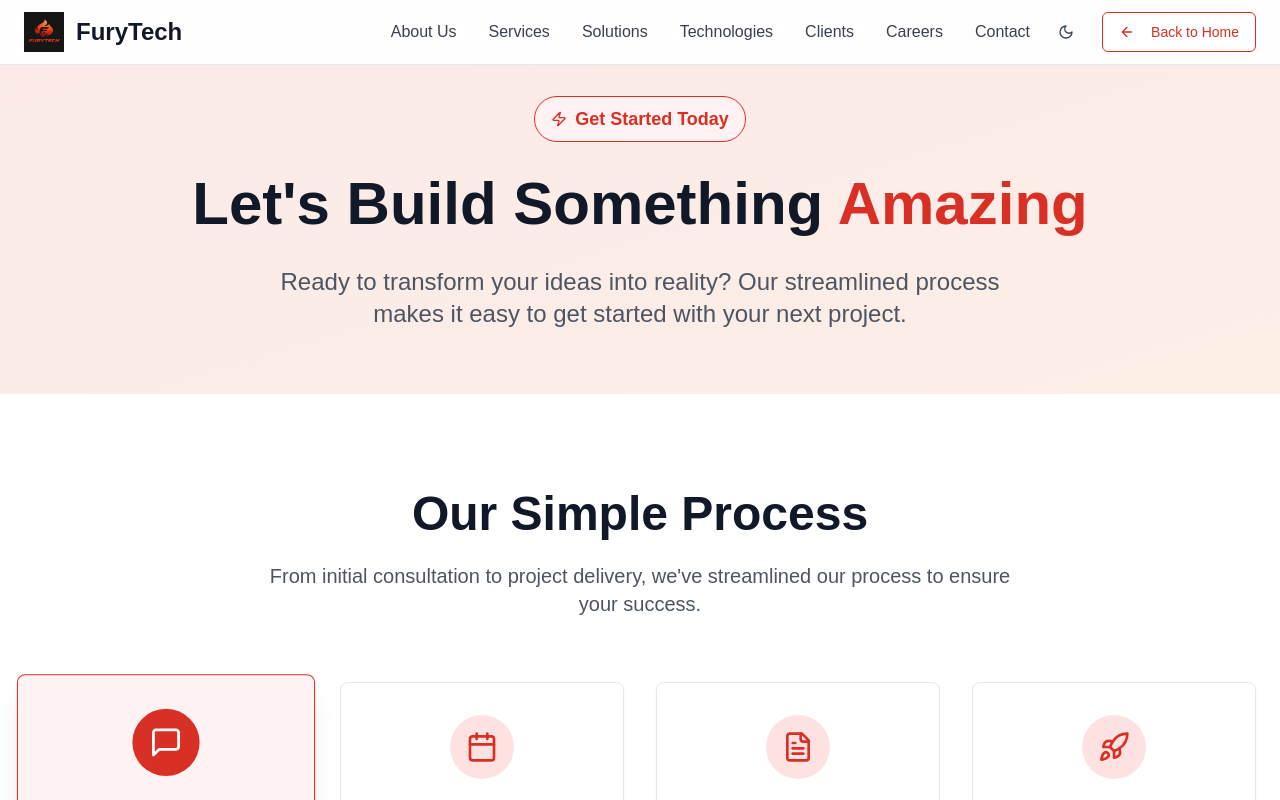
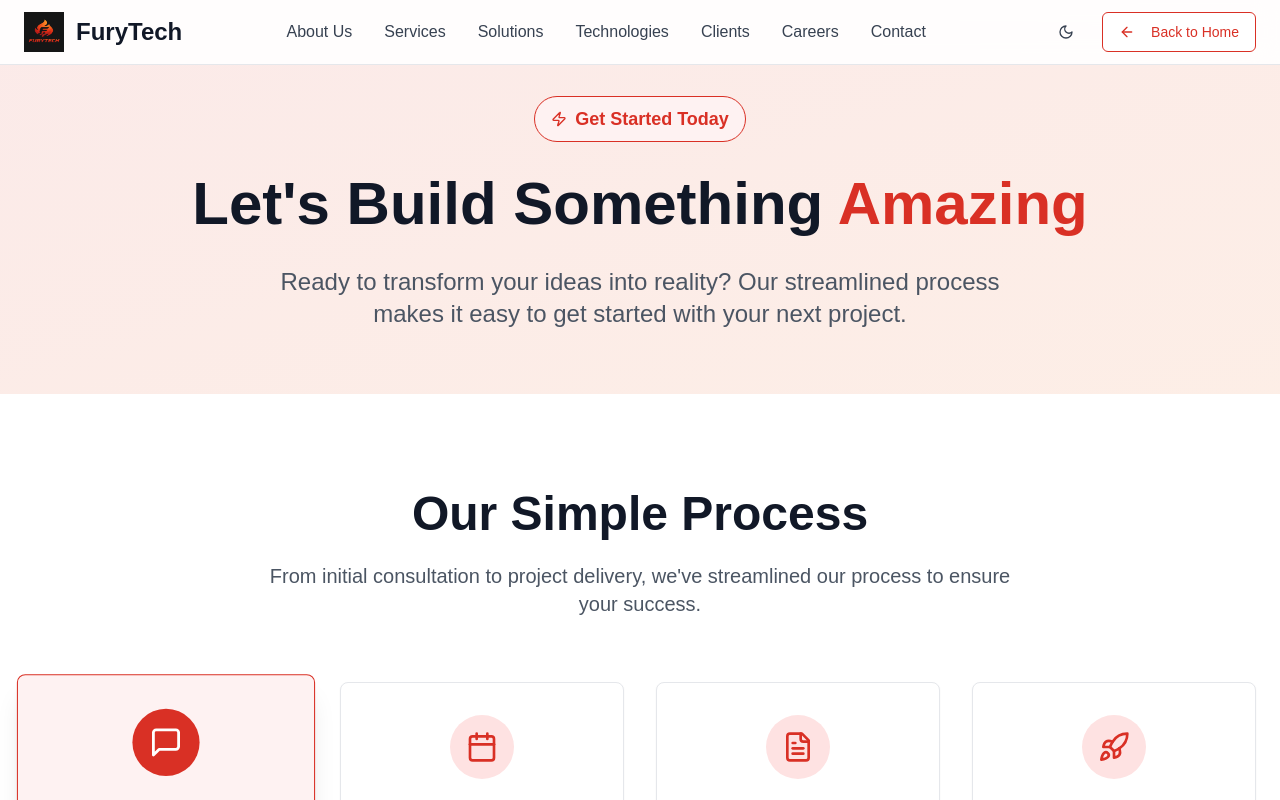
Before and after one commit to madhurmaru/fury-tech, a Next.js app: page /get-started in a window 1280 px wide. Shown: the top 800 px of the page. Built offline with nearby package versions, Linux system fonts and the light colour scheme.

Commit message:
Update page.tsx

```diff
--- a/app/get-started/page.tsx
+++ b/app/get-started/page.tsx
@@ -76,7 +76,6 @@ export default function GetStartedPage() {
             <span className="text-2xl font-bold text-gray-900 dark:text-white">{companyData.name}</span>
           </Link>
 
-          <div className="flex items-center space-x-4">
           {/* Desktop Navigation */}
           <nav className="hidden md:flex items-center space-x-8">
             {companyData.navigation.map((item) => (
@@ -89,6 +88,8 @@ export default function GetStartedPage() {
               </Link>
             ))}
           </nav>
+
+          <div className="flex items-center space-x-4">
             <Button
               variant="ghost"
               size="icon"
@@ -111,8 +112,6 @@ export default function GetStartedPage() {
             </Link>
           </div>
         </div>
-      </header>
-
         {/* Mobile Menu */}
         {mobileMenuOpen && (
           <div className="md:hidden bg-white dark:bg-gray-900 border-t border-gray-200 dark:border-gray-800">
@@ -130,6 +129,7 @@ export default function GetStartedPage() {
             </nav>
           </div>
         )}
+      </header>
 
       {/* Hero Section */}
       <section className="relative pt-24 pb-16 overflow-hidden">
```
Lines whose indentation alone changed are shown as unchanged.
